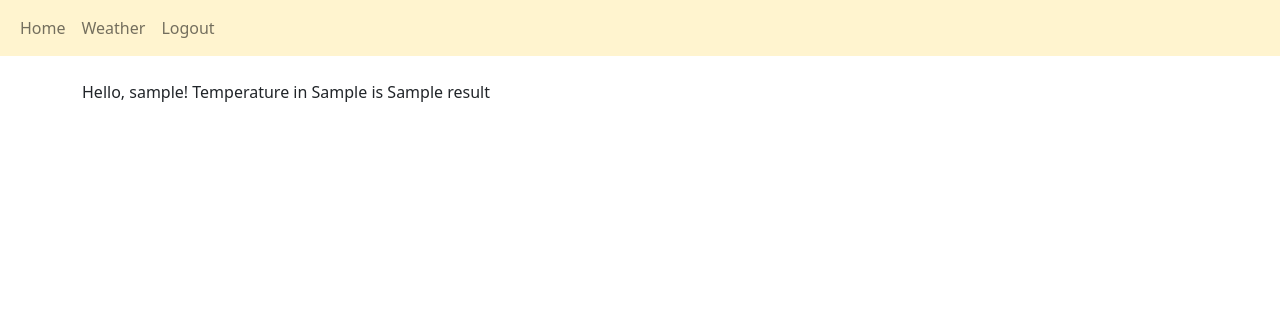
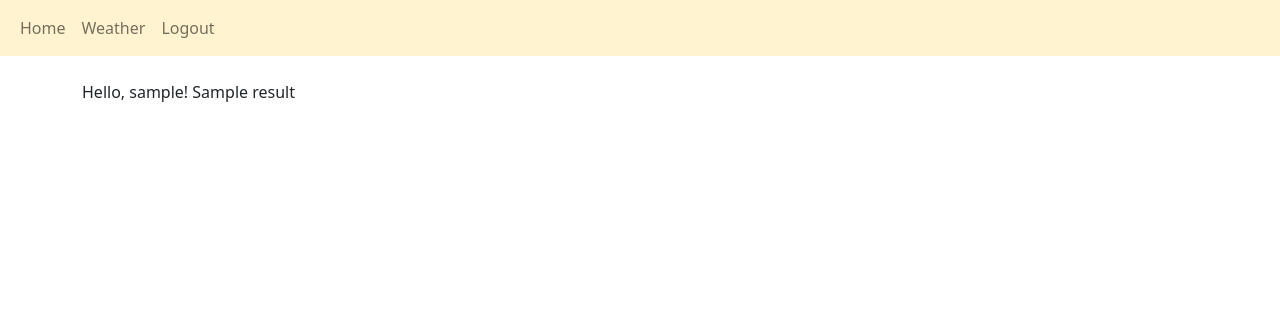
Before and after one commit to rokoworlds/weather_project, a Flask app: template website/templates/home.html in a window 1280 px wide. Shown: the top 316 px of the page. Run offline with Flask 2, Linux system fonts and the light colour scheme; tables that the repository leaves empty hold one stand-in row (values such as "Sample post"); the template is opened without the code that fills it: values that come from a table or form of the project are taken from there, most other values are stand-ins (such as "Sample title", 1, 10 or a date in 2020); parts of the project's set-up code (start-up, migrations or seed data) failed here and were passed over.

Commit message:
home changes

```diff
--- a/website/templates/home.html
+++ b/website/templates/home.html
@@ -9,7 +9,7 @@
 <div>
 Hello, {{user.username}}!
 
-Temperature in {{user.location}} is {{result}}
+{{result}}
 
 </div>
 
```
